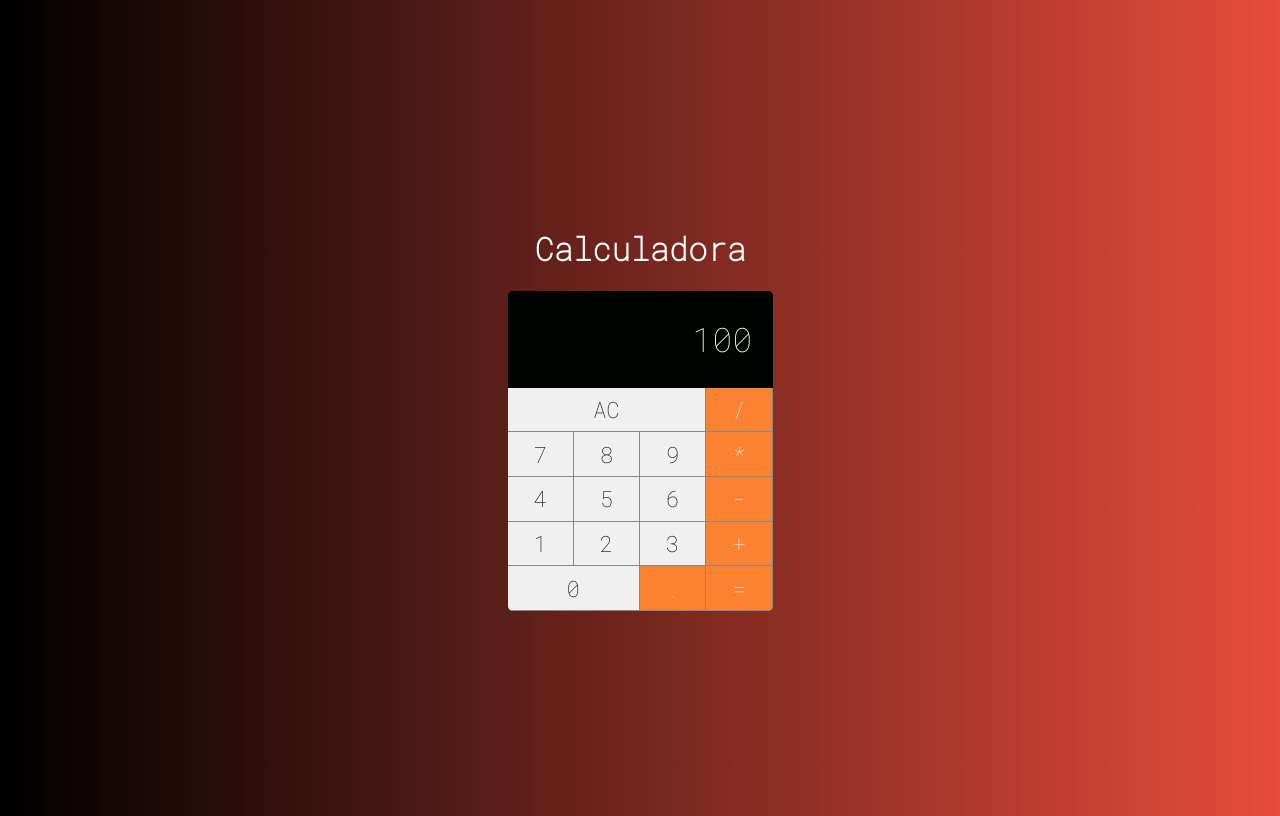
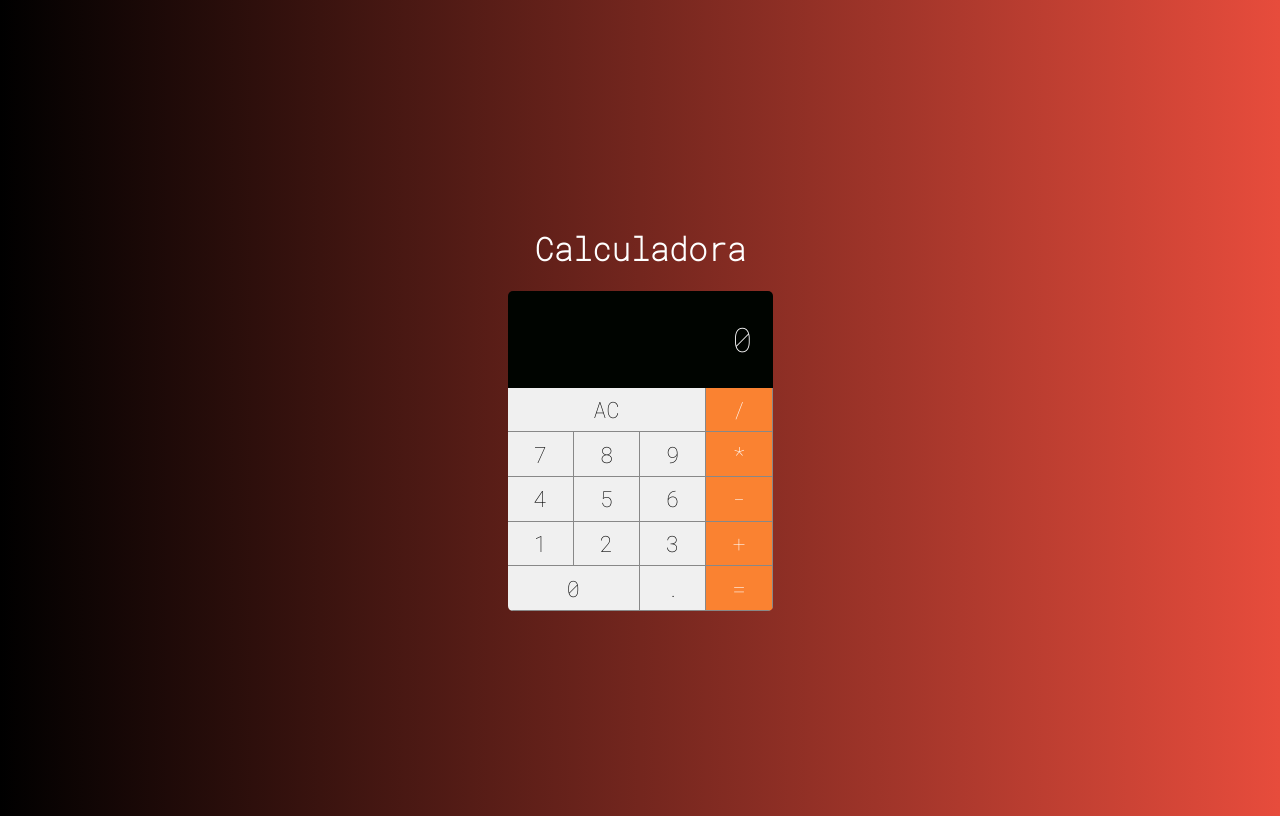
Before and after one commit to JeffersonSilvaLeal/Calculadore-ReactJs, a React (Create React App) app: page / in a window 1280 px wide. Built offline with nearby package versions, Linux system fonts and the light colour scheme.

Commit message:
Implementando a lógica parte 1

```diff
--- a/src/main/Calculator.jsx
+++ b/src/main/Calculator.jsx
@@ -3,9 +3,18 @@
 import Button from "../components/Button";
 import Display from "../components/Display";
 
+const initialState = {
+    displayValue: '0',
+    clearDisplay: false,
+    operation: null,
+    values: [0, 0],
+    current: 0
+}
+
 
 export default class Calculator extends Component {
 
+    state = { ...initialState }
     constructor(props) {
 
         super(props)
@@ -16,7 +25,7 @@
     }
 
     cleanMemory() {
-
+        this.setState({...initialState})
     }
 
     setOperation(operation) {
@@ -25,12 +34,32 @@
 
     addDigit(n) {
 
+        if(n === '.' && this.state.displayValue.includes('.')){
+            return
+        }
+
+        const clearDisplay = this.state.displayValue === '0'
+        || this.state.clearDisplay
+
+        const currentValue = clearDisplay ? '' : this.state.displayValue
+
+        const displayValue = currentValue + n
+
+        this.setState({ displayValue, clearDisplay: false})
+
+        if (n !== '.') {
+            const i = this.state.current
+            const newValue = parseFloat(displayValue)
+            const values = [...this.state.values]
+            values[i] = newValue
+            this.setState({ values })
+        }
     }
 
     render() {
         return (
             <div className="calculator">
-                <Display value={100} />
+                <Display value={this.state.displayValue} />
                 <Button label="AC" click={this.cleanMemory} triple />
                 <Button label="/" click={this.setOperation} operation />
                 <Button label="7" click={this.addDigit} />
@@ -46,7 +75,7 @@
                 <Button label="3" click={this.addDigit} />
                 <Button label="+" click={this.setOperation} operation />
                 <Button label="0" click={this.addDigit} double />
-                <Button label="." click={this.setOperation} operation />
+                <Button label="." click={this.addDigit} />
                 <Button label="=" click={this.setOperation} operation />
             </div>
         )
```
Lines whose indentation alone changed are shown as unchanged.
